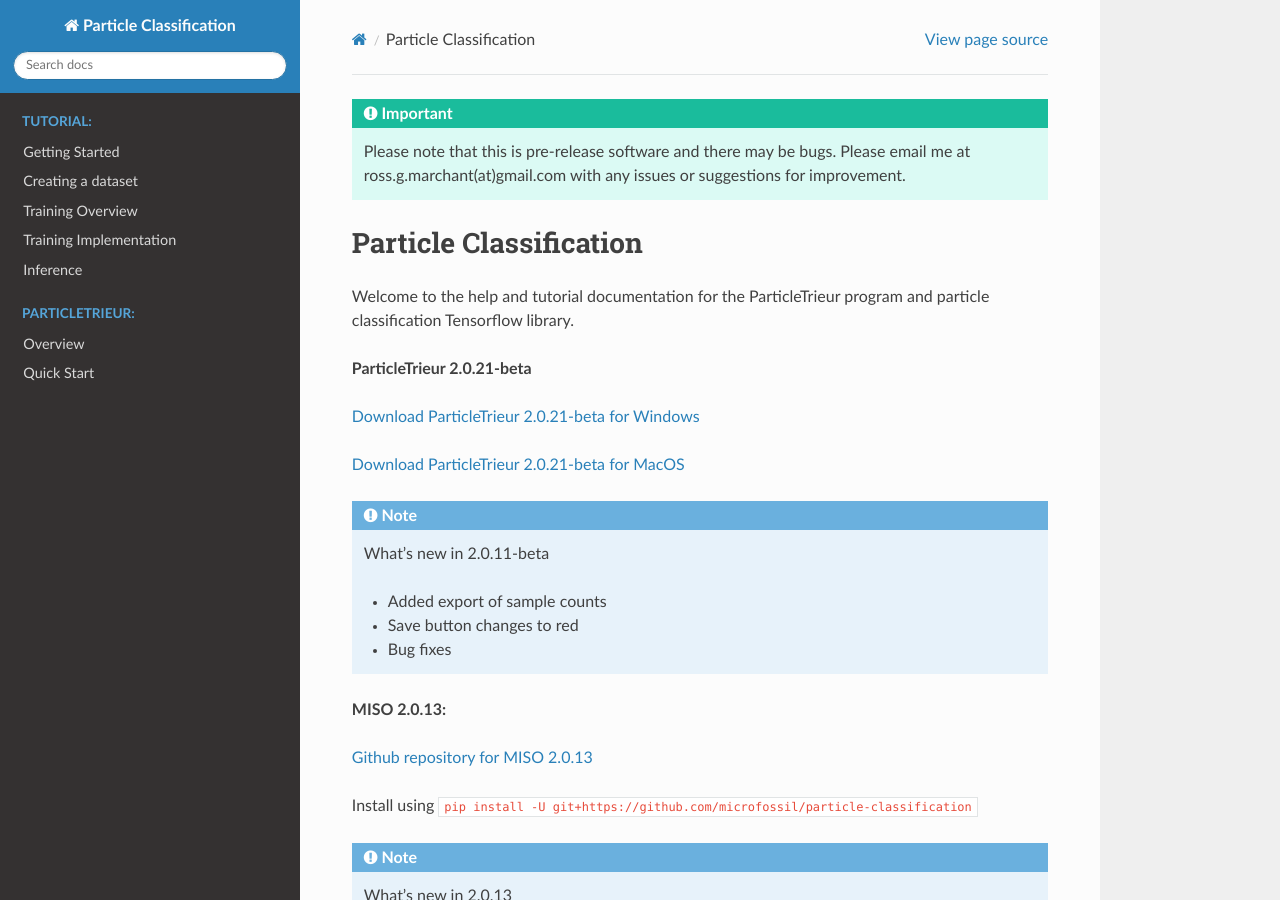
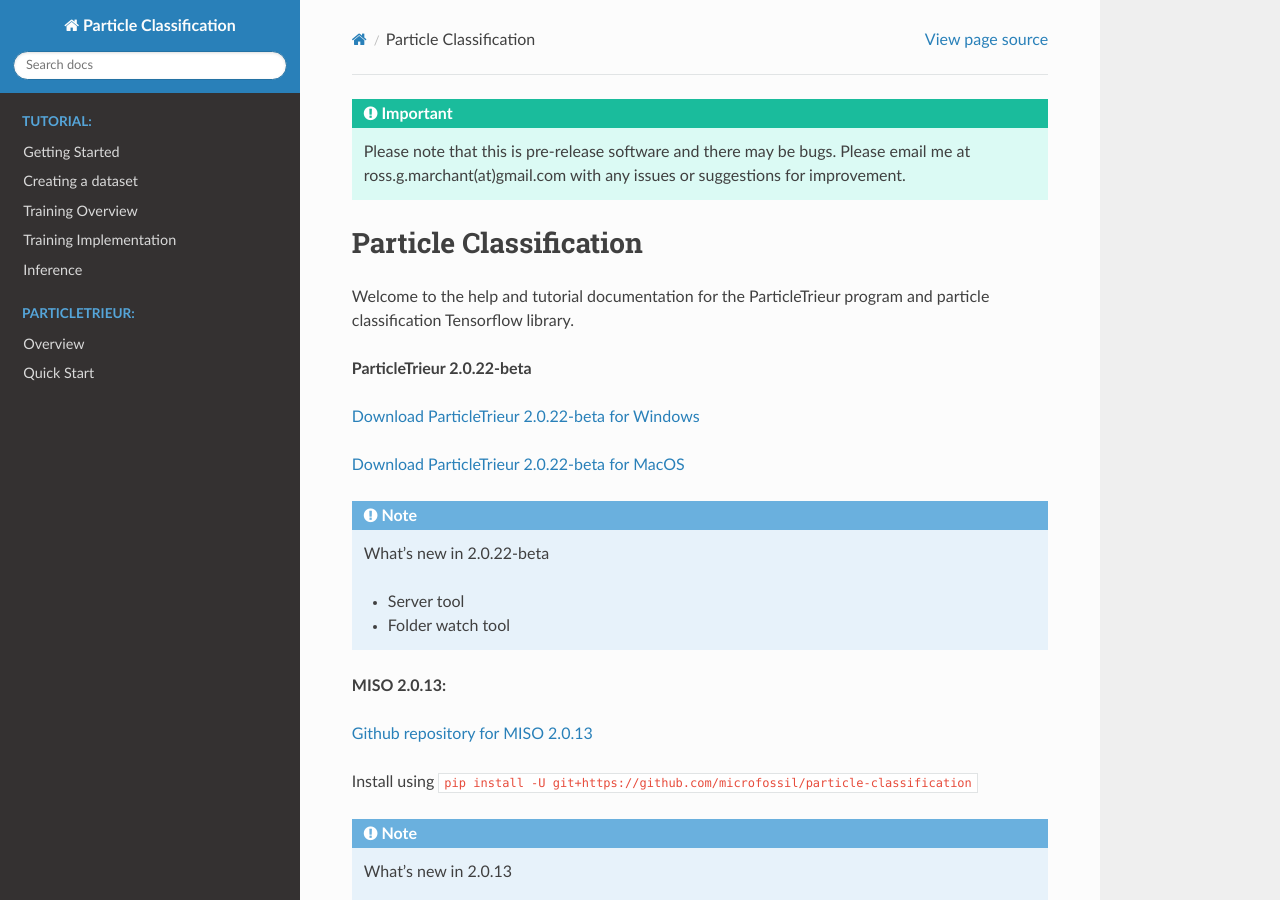
Before and after one commit to microfossil/particle-classification-examples, a Sphinx documentation site: the page built from docs/index.rst, in a window 1280 px wide and 900 px high. Built offline with Sphinx 7.4.7 and the Read the Docs theme 2.0.0, drawn with Linux system fonts in a browser that asks for light colours.

Commit message:
Update version numbers

```diff
--- a/docs/index.rst
+++ b/docs/index.rst
@@ -13,21 +13,20 @@
 
 Welcome to the help and tutorial documentation for the ParticleTrieur program and particle classification Tensorflow library.
 
-**ParticleTrieur 2.0.21-beta**
+**ParticleTrieur 2.0.22-beta**
 
-`Download ParticleTrieur 2.0.21-beta for Windows <https://1drv.ms/u/s!AiQM7sVIv7fah4hoKtK8_YTr4uuhxA?e=btSBpK>`_
+`Download ParticleTrieur 2.0.22-beta for Windows <https://1drv.ms/u/s!AiQM7sVIv7fah4oalhiWZYOMt0mXWQ?e=32NtcQ>`_
 
 .. `Download ParticleTrieur-GPU 2.0.19-beta for Windows <https://1drv.ms/u/s!AiQM7sVIv7fah4cAtVdAefCD7NHxZQ?e=8fdzdR>`_. Requires an NVIDIA graphics card and `CUDA Toolkit 10.0 <https://developer.nvidia.com/cuda-10.0-download-archive>`_.
 
 .. *Ensure CUDA 10.0 is installed and not CUDA 10.1. Please restart computer after CUDA installation.*
 
-`Download ParticleTrieur 2.0.21-beta for MacOS <https://1drv.ms/u/s!AiQM7sVIv7fah4hpt5RbY8s0JMovAw?e=j3GwzN>`_
+`Download ParticleTrieur 2.0.22-beta for MacOS <https://1drv.ms/u/s!AiQM7sVIv7fah4h3BMHxjVlYbKGAuA?e=RBcwz1>`_
 
-.. Note:: What's new in 2.0.11-beta
+.. Note:: What's new in 2.0.22-beta
 
-   - Added export of sample counts
-   - Save button changes to red
-   - Bug fixes
+   - Server tool
+   - Folder watch tool
 
 **MISO 2.0.13:**
 
```
